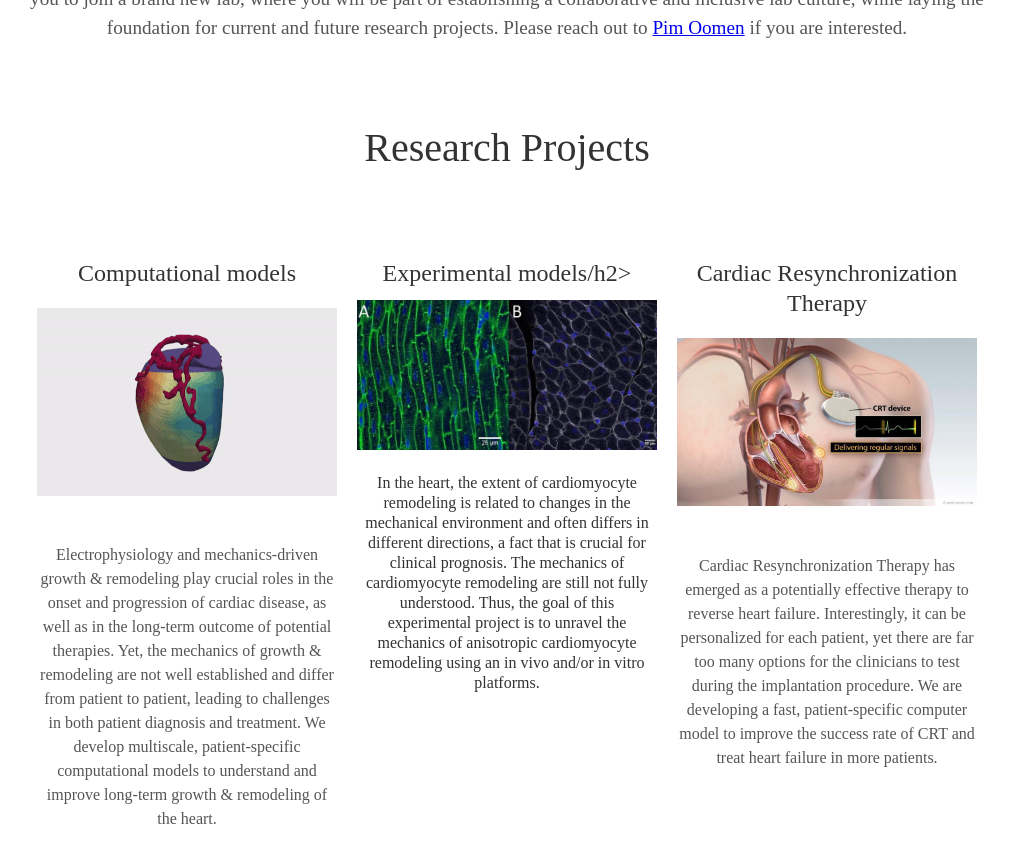
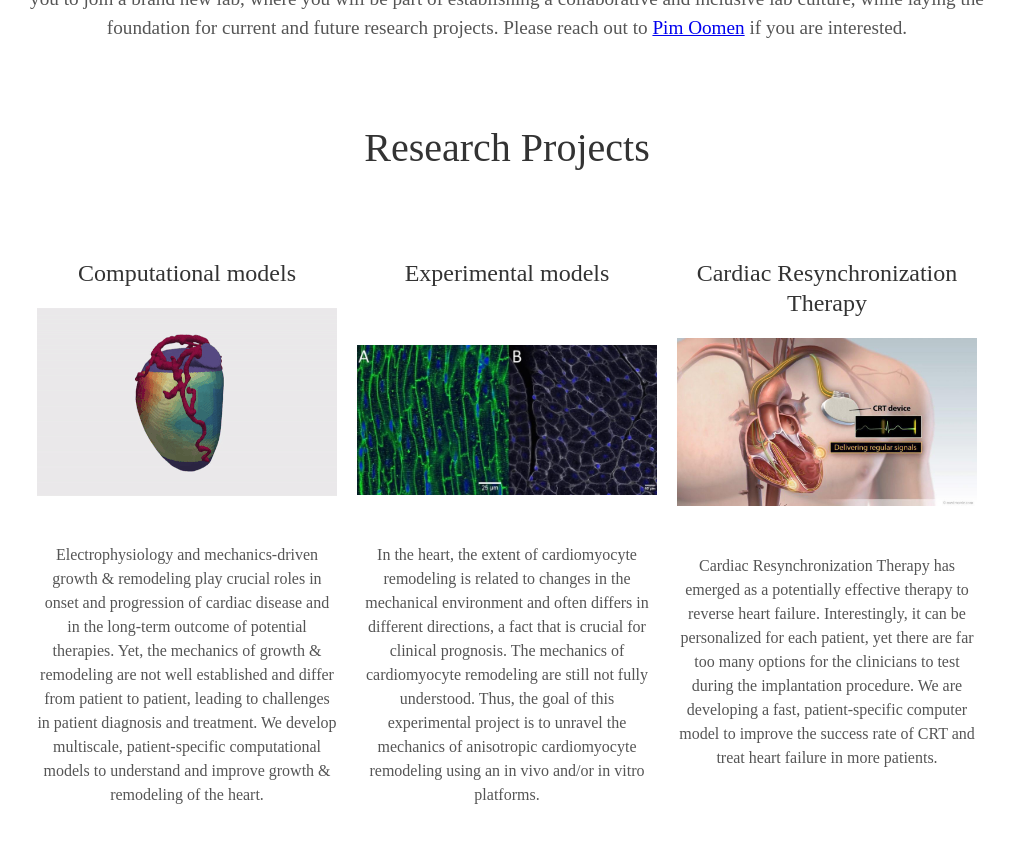
Before and after one commit to PimOomen/pimoomen.github.io, a Jekyll site: the page built from index.html, in a window 1280 px wide and 900 px high, scrolled down 1449 px. Shown: the top 863 px of the window, without its empty margins (133-1148 px from the left). Built offline with Jekyll 4.4.1, drawn with Linux system fonts in a browser that asks for light colours; some web fonts are replaced.

Commit message:
Project updates

```diff
--- a/_includes/about.html
+++ b/_includes/about.html
@@ -21,12 +21,12 @@
     <h2>Computational models</h2>
     <!--<img src="{{ '/assets/ModelSchematic.png' | prepend: site.baseurl }}" style="width:300px;">  -->
     <img src="{{ '/assets/fluoro.gif' | prepend: site.baseurl }}">
-    <p>Electrophysiology and mechanics-driven growth &amp; remodeling play crucial roles in the onset and progression of cardiac disease, as well as in the long-term outcome of potential therapies. Yet, the mechanics of growth &amp; remodeling are not well established and differ from patient to patient, leading to challenges in both patient diagnosis and treatment. We develop multiscale, patient-specific computational models to understand and improve long-term  growth &amp; remodeling of the heart.</p>
+    <p>Electrophysiology and mechanics-driven growth &amp; remodeling play crucial roles in onset and progression of cardiac disease and in the long-term outcome of potential therapies. Yet, the mechanics of growth &amp; remodeling are not well established and differ from patient to patient, leading to challenges in patient diagnosis and treatment. We develop multiscale, patient-specific computational models to understand and improve growth &amp; remodeling of the heart.</p>
   </div>
 
 
   <div class="tech">
-    <h2>Experimental models/h2>
+    <h2>Experimental models</h2>
     <img src="{{ '/assets/cardiomyocytes.jpg' | prepend: site.baseurl }}" style="margin-top: 0.5em;width:300px;">
     <p>In the heart, the extent of cardiomyocyte remodeling is related to changes in the mechanical environment and often differs in different directions, a fact that is crucial for clinical prognosis. The mechanics of cardiomyocyte remodeling are still not fully understood. Thus, the goal of this experimental project is to unravel the mechanics of anisotropic cardiomyocyte remodeling using an in vivo and/or in vitro platforms.
 </p>
```
